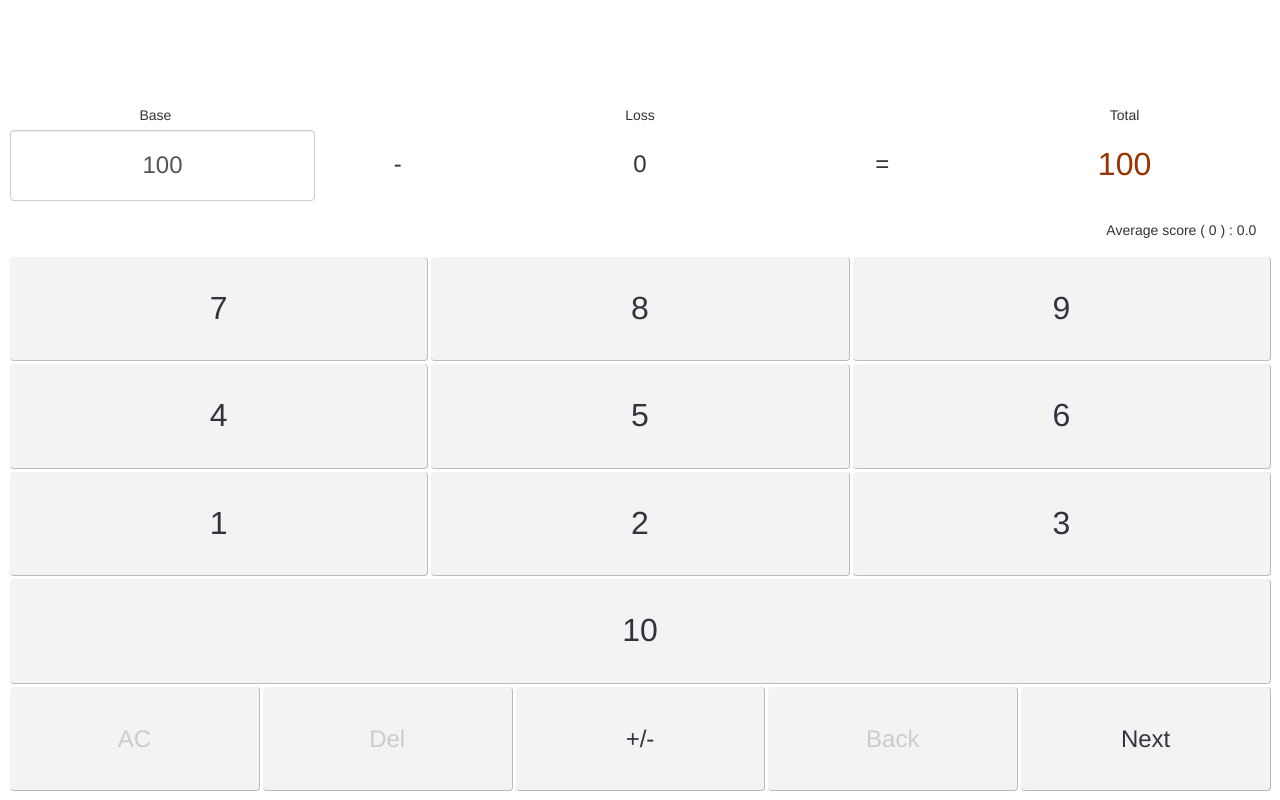
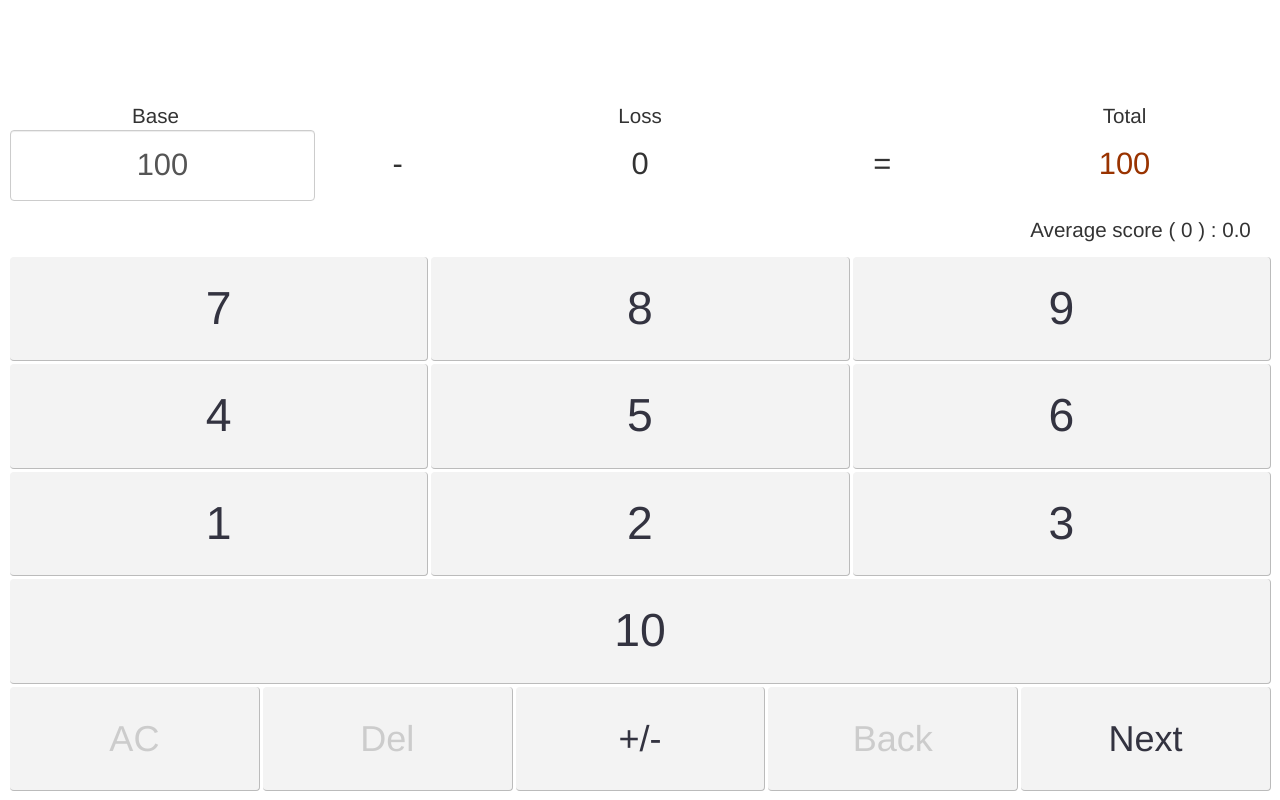
Before and after one commit to iiwataru/edutools, a plain HTML site: page app/scorecalc/index.html in a window 1280 px wide. Drawn offline with Linux system fonts and the light colour scheme.

Commit message:
文字サイズを調整

```diff
--- a/app/scorecalc/js/calculator_view_layout.js
+++ b/app/scorecalc/js/calculator_view_layout.js
@@ -312,9 +312,45 @@
 				obj.css({"line-height": obj.css("height")});	// ボタン文字を高さ中央揃え
 			});
 
+			/*
+			 * 文字サイズ調整
+			 */
+			var btnHeight = $('#button1').height();
+			var fontSizeXLarge = (btnHeight * 0.45) + 'px';
+			var fontSizeLarge = (btnHeight * 0.35) + 'px';
+			var fontSizeMidium = (btnHeight * 0.3) + 'px';
+			var fontSizeSmall = (btnHeight * 0.2) + 'px';
+
+			$('#displayFormula').each(function(i){
+				var obj = $(this);
+				obj.css({"font-size": fontSizeSmall});
+			});
+			$('#displayScore span').each(function(i){
+				var obj = $(this);
+				obj.css({"font-size": fontSizeSmall});
+			});
+			$('#valueBaseScore').each(function(i){
+				var obj = $(this);
+				obj.css({"font-size": fontSizeMidium});
+			});
+			$('#values span').each(function(i){
+				var obj = $(this);
+				obj.css({"font-size": fontSizeMidium});
+			});
+			$('#displayAverage').each(function(i){
+				var obj = $(this);
+				obj.css({"font-size": fontSizeSmall});
+			});
+			$('.btn-digit').each(function(i){
+				var obj = $(this);
+				obj.css({"font-size": fontSizeXLarge});
+			});
+			$('.btn-control').each(function(i){
+				var obj = $(this);
+				obj.css({"font-size": fontSizeLarge});
+			});
 
 		}
 
 	};
-
 })();
```
Also changed, not shown: app/scorecalc/index.html (+0 -1 lines).
